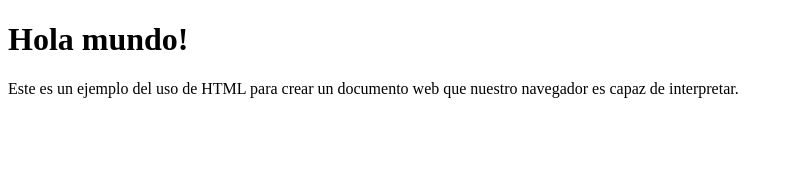
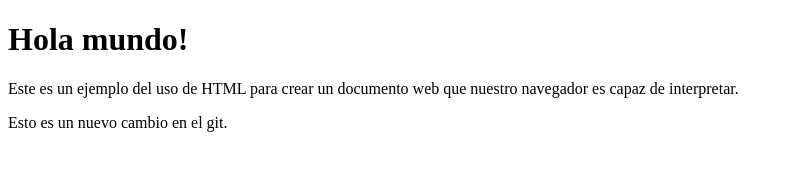
Before and after one commit to mrexptux/BootCampPol2, a plain HTML site: page pruebas.html in a window 1280 px wide. Shown: the whole page, without its empty margins (0-793 px from the left). Drawn offline with Linux system fonts and the light colour scheme.

Commit message:
Esto es una actualizacion del repositorio.

```diff
--- a/pruebas.html
+++ b/pruebas.html
@@ -7,6 +7,7 @@
     <div id="una capa">
       <h1>Hola mundo!</h1>
       <p>Este es un ejemplo del uso de HTML para crear un documento web que nuestro navegador es capaz de interpretar.</p>
+      <p>Esto es un nuevo cambio en el git.</p>
     </div>
   </body>
 </HTML>
```
